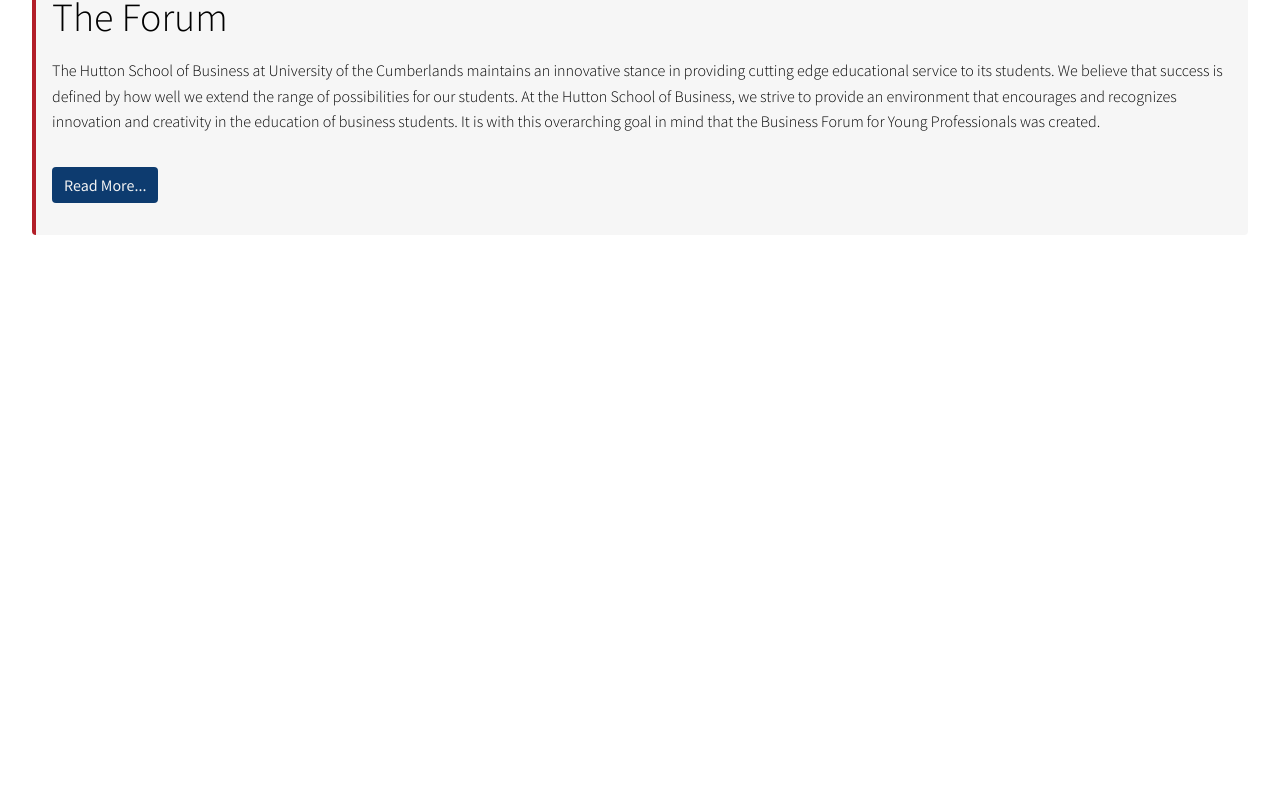
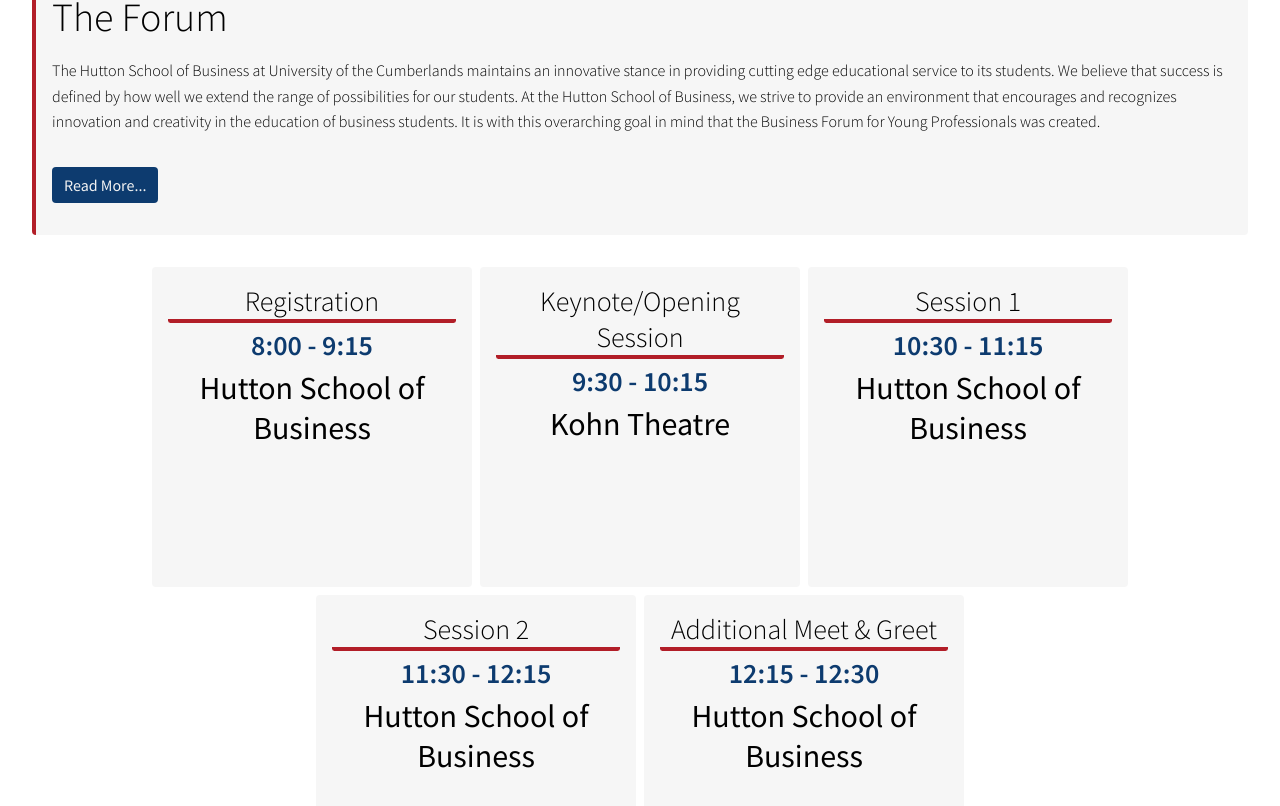
Before and after one commit to nmoore14/BF2023, a Nuxt app in the folder frontend/: page / in a window 1280 px wide. Shown: the part 504-1310 px from the top of the page. Before the commit the page ends 800 px from the top, so only its background shows below. Built offline with nearby package versions, Linux system fonts and the light colour scheme.

Commit message:
feature -> Building out the event cards for the home page

```diff
--- a/frontend/assets/styles/style.scss
+++ b/frontend/assets/styles/style.scss
@@ -1,6 +1,6 @@
-@import 'utils/font';
 @import 'utils/colors';
 @import 'layout/layout';
+@import 'utils/font';
 @import 'layout/mobile';
 
 @import 'components/buttons';
--- a/frontend/assets/styles/utils/_font.scss
+++ b/frontend/assets/styles/utils/_font.scss
@@ -14,9 +14,23 @@
   font-weight: 300;
 }
 
+.title-info {
+  font-family: $font;
+  font-size: 2rem;
+  font-weight: 400;
+}
+
 .body-text {
   font-family: $font;
   font-size: 1rem;
   line-height: 1.6;
   font-weight: 300;
 }
+
+.body-info {
+  font-family: $font;
+  font-size: 1.75rem;
+  line-height: 1.6;
+  font-weight: 600;
+  color: $uc-blue;
+}
--- /dev/null
+++ b/frontend/components/EventCard.vue
@@ -0,0 +1,47 @@
+<template>
+  <div class="flex col justify-start items-center nowrap p-1 event-card">
+    <div class="card-header">
+      <h1 class="title card-title">{{ title }}</h1>
+    </div>
+    <div class="card-content">
+      <p class="body-info">{{ startTime }} - {{ endTime }}</p>
+      <h2 class="title-info">{{ location }}</h2>
+    </div>
+  </div>
+</template>
+
+<script setup lang="ts">
+const props = defineProps({
+  startTime: String,
+  endTime: String,
+  title: String,
+  location: String,
+});
+</script>
+
+<style lang="scss" scoped>
+.event-card {
+  background-color: $off-white;
+  min-height: 20rem;
+  min-width: 15rem;
+  max-width: 20rem;
+  border-radius: 0.25rem;
+}
+
+.card-header {
+  width: 100%;
+  border-bottom: solid $uc-red 4px;
+  border-radius: .15rem;
+}
+
+.card-title {
+  text-align: center;
+  font-size: 1.75rem;
+}
+
+.body-info,
+.title-info {
+  width: 100%;
+  text-align: center;
+}
+</style>
--- a/frontend/pages/index.vue
+++ b/frontend/pages/index.vue
@@ -3,10 +3,57 @@
     <Hero />
     <main class="w-full flex col justify-center items-center my-1 px-2">
       <ForumCard />
+      <div class="flex row wrap justify-center items-center w-full my-1 p-1 event-cards">
+        <EventCard
+          v-for="event in Events"
+          :startTime=event.startTime
+          :endTime=event.endTime
+          :title=event.title
+          :location=event.location
+        />
+      </div>
     </main>
   </div>
 </template>
 
-<style lang="scss">
+<script setup lang="ts">
+  const Events = [
+    {
+      startTime: "8:00",
+      endTime: "9:15",
+      title: "Registration",
+      location: "Hutton School of Business"
+    },
+    {
+      startTime: "9:30",
+      endTime: "10:15",
+      title: "Keynote/Opening Session",
+      location: "Kohn Theatre"
+    },
+    {
+      startTime: "10:30",
+      endTime: "11:15",
+      title: "Session 1",
+      location: "Hutton School of Business"
+    },
+    {
+      startTime: "11:30",
+      endTime: "12:15",
+      title: "Session 2",
+      location: "Hutton School of Business"
+    },
+    {
+      startTime: "12:15",
+      endTime: "12:30",
+      title: "Additional Meet & Greet",
+      location: "Hutton School of Business"
+    },
 
+  ]
+</script>
+
+<style lang="scss" scoped>
+.event-cards {
+  gap: .5rem;
+}
 </style>
```
